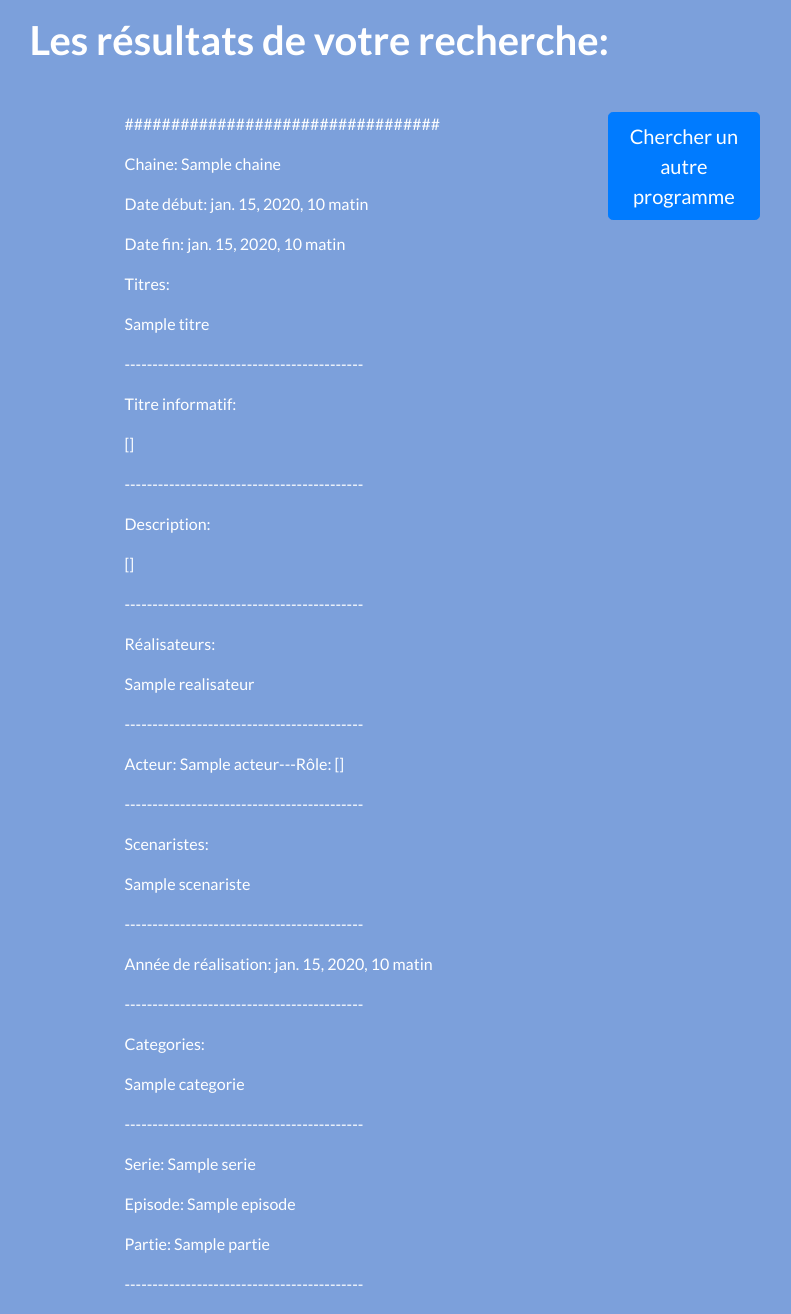
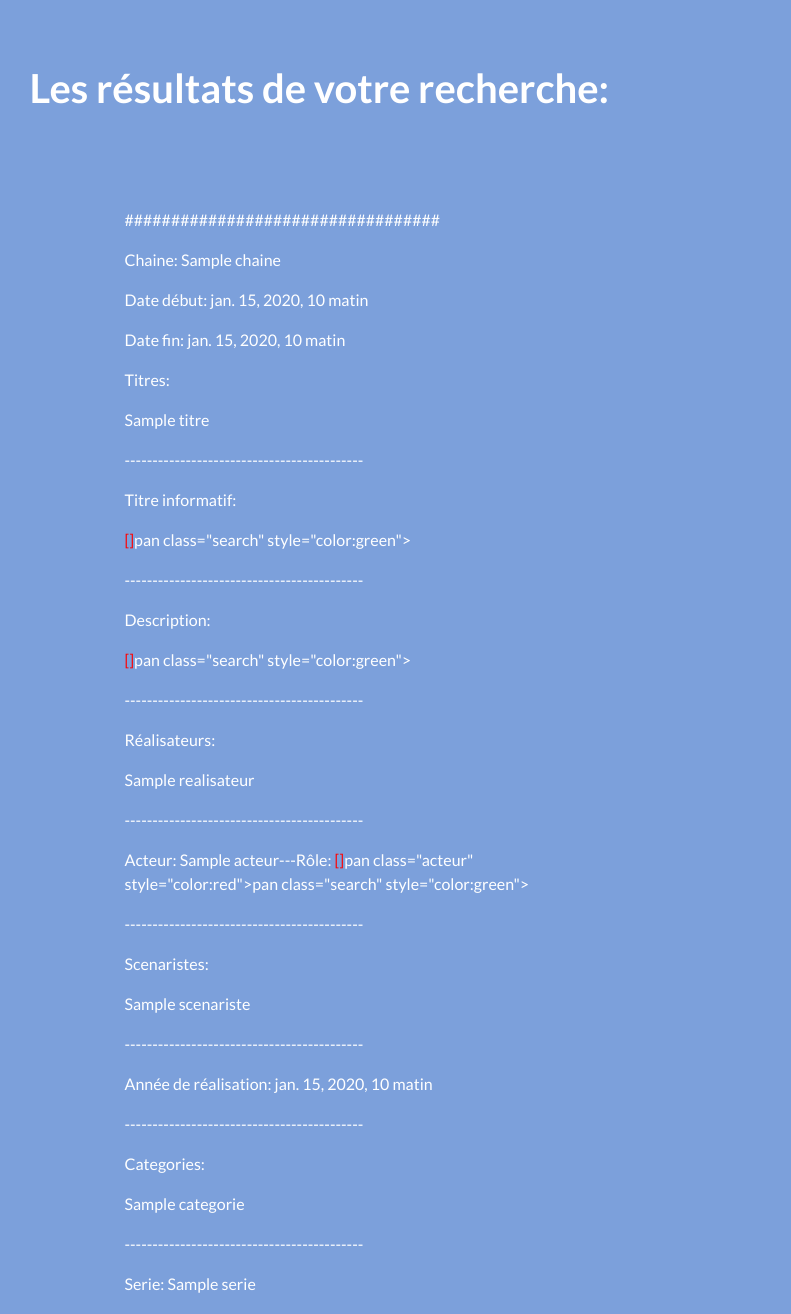
Before and after one commit to oliviernes/broadcast_alert, a Django app: template programmes/templates/programmes/results.html in a window 1280 px wide. Shown: the part 1295-2609 px from the top of the page, without its empty margins (198-989 px from the left). Run offline with Django 3.2, Linux system fonts and the light colour scheme; the template is opened without the code that fills it: most values are stand-ins (such as "Sample title", 1, 10 or a date in 2020); some libraries are stand-ins or nearby versions.

Commit message:
Add accent coloration in results.html #-V1

```diff
--- a/programmes/templates/programmes/results.html
+++ b/programmes/templates/programmes/results.html
@@ -153,7 +153,7 @@
     </table>
   </div>
 
-  <div class="col-xl-9 mx-auto">
+  <div class="col-xl-9 mx-auto my-5">
     <h1 class="mb-5">Les résultats de votre recherche:</h1>
   </div>
 
@@ -253,8 +253,8 @@
             <p>La recherche n'a donnée aucun résultat pour les 7 prochains jours</p>
           {% endif %}
         </div>
-        <div class="col-12 col-md-3">
-          <a class="btn btn-block btn-lg btn-primary" href="{% url 'welcome' %}">Chercher un autre programme</a>
+        <div class="col-lg-8 col-md-8 my-4">
+          <a class="btn btn-block btn-lg btn-primary" href="{% url 'welcome' %}">Effectuer une nouvelle recherche</a>
         </div>
       </div>
     </form>
@@ -269,42 +269,132 @@
   for(let i = 0; i < spans.length; i++)
   {
       let s = spans[i].innerHTML;
-      // console.log(spans['i'].textContent)
       console.log(spans[i])
-      s = s.replace(/{{ info_search.recherche }}/gi, '<span class="search" style="color:green"></span>');
-      if (spans[i].getAttribute('nom') == 'titre') {
-        s = s.replace(/{{ info_search.titre }}/gi, '<span class="titre" style="color:red"></span>');
+      console.log(s)
+      let string_no_accent_low_case = s.normalize("NFD").replace(/[\u0300-\u036f]/g, "").toLowerCase();
+      let rech = "{{ info_search.recherche }}";
+      let rech_nalc = rech.normalize("NFD").replace(/[\u0300-\u036f]/g, "").toLowerCase();
+      let titre = "{{ info_search.titre }}"
+      let titre_nalc = titre.normalize("NFD").replace(/[\u0300-\u036f]/g, "").toLowerCase();
+      let titre_inf = "{{ info_search.titre_informatif }}"
+      let titre_inf_nalc = titre_inf.normalize("NFD").replace(/[\u0300-\u036f]/g, "").toLowerCase();
+      let desc = "{{ info_search.description }}"
+      let desc_nalc = desc.normalize("NFD").replace(/[\u0300-\u036f]/g, "").toLowerCase();
+      let real = "{{ info_search.realisateur }}"
+      let real_nalc = real.normalize("NFD").replace(/[\u0300-\u036f]/g, "").toLowerCase();
+      let actor_role = "{{ info_search.acteur }}"
+      let actor_role_nalc = actor_role.normalize("NFD").replace(/[\u0300-\u036f]/g, "").toLowerCase();
+      let role = "{{ info_search.role }}"
+      let role_nalc = role.normalize("NFD").replace(/[\u0300-\u036f]/g, "").toLowerCase();
+      let actor = "{{ info_search.acteur }}"
+      let actor_nalc = actor.normalize("NFD").replace(/[\u0300-\u036f]/g, "").toLowerCase();
+      let scena = "{{ info_search.scenariste }}"
+      let scena_nalc = scena.normalize("NFD").replace(/[\u0300-\u036f]/g, "").toLowerCase();
+      let categ = "{{ info_search.categories }}"
+      let categ_nalc = categ.normalize("NFD").replace(/[\u0300-\u036f]/g, "").toLowerCase();
+      let pays = "{{ info_search.pays_realisation }}"
+      let pays_nalc = pays.normalize("NFD").replace(/[\u0300-\u036f]/g, "").toLowerCase();
+      let criti = "{{ info_search.critique }}"
+      let criti_nalc = criti.normalize("NFD").replace(/[\u0300-\u036f]/g, "").toLowerCase();
+
+      // let rech_placed = false
+      if (rech.length > 0) {
+        let position = string_no_accent_low_case.indexOf(rech_nalc);
+        let length = rech_nalc.length;
+        if (position !== -1) {
+          let position_end = position + length;
+          s = s.substring(0, position) + '<span class="search" style="color:green"></span>' + s.substring(position_end, s.length);
+          // rech_placed = true
         }
+      }
+      if (spans[i].getAttribute('nom') == 'titre' && rech_nalc != titre_nalc ) {
+        let position_titre = string_no_accent_low_case.indexOf(titre_nalc);
+        let length_titre = titre_nalc.length;
+        console.log(s)
+        if (position_titre !== -1) {
+          let position_titre_end = position_titre + length_titre;
+          s = s.substring(0, position_titre) + '<span class="titre" style="color:red"></span>' + s.substring(position_titre_end, s.length);
+        }
+      }
       if (spans[i].getAttribute('nom') == 'titre_informatif') {
-        s = s.replace(/{{ info_search.titre_informatif }}/gi, '<span class="titre_informatif" style="color:red"></span>');
+        let position_titre_inf = string_no_accent_low_case.indexOf(titre_inf_nalc);
+        let length_titre_inf = titre_inf_nalc.length;
+        if (position_titre_inf !== -1) {
+          let position_titre_inf_end = position_titre_inf + length_titre_inf;
+          s = s.substring(0, position_titre_inf) + '<span class="titre_informatif" style="color:red"></span>' + s.substring(position_titre_inf_end, s.length);
         }
+      }
       if (spans[i].getAttribute('nom') == 'description') {
-        s = s.replace(/{{ info_search.description }}/gi, '<span class="description" style="color:red"></span>');
+        let position_desc = string_no_accent_low_case.indexOf(desc_nalc);
+        let length_desc = desc_nalc.length;
+        if (position_desc !== -1) {
+          let position_desc_end = position_desc + length_desc;
+          s = s.substring(0, position_desc) + '<span class="description" style="color:red"></span>' + s.substring(position_desc_end, s.length);
+        }
         }
       if (spans[i].getAttribute('nom') == 'realisateur') {
-        s = s.replace(/{{ info_search.realisateur }}/gi, '<span class="realisateur" style="color:red"></span>');
+        let position_real = string_no_accent_low_case.indexOf(real_nalc);
+        let length_real = real_nalc.length;
+        if (position_real !== -1) {
+          let position_real_end = position_real + length_real;
+          s = s.substring(0, position_real) + '<span class="realisateur" style="color:red"></span>' + s.substring(position_real_end, s.length);
         }
+      }
       if (spans[i].getAttribute('nom') == 'acteur_role') {
-        s = s.replace(/{{ info_search.acteur }}/gi, '<span class="acteur" style="color:red"></span>');
-        s = s.replace(/{{ info_search.role }}/gi, '<span class="role" style="color:red"></span>');
+        let position_actor_role = string_no_accent_low_case.indexOf(actor_role_nalc);
+        let length_actor_role = actor_role_nalc.length;
+        if (position_actor_role !== -1) {
+          let position_actor_role_end = position_actor_role + length_actor_role;
+          s = s.substring(0, position_actor_role) + '<span class="acteur" style="color:red"></span>' + s.substring(position_actor_role_end, s.length);
         }
+        let position_role = string_no_accent_low_case.indexOf(role_nalc);
+        let length_role = role_nalc.length;
+        if (position_role !== -1) {
+          let position_role_end = position_role + length_role;
+          s = s.substring(0, position_role) + '<span class="role" style="color:red"></span>' + s.substring(position_role_end, s.length);
+        }
+      }
       if (spans[i].getAttribute('nom') == 'acteur') {
-        s = s.replace(/{{ info_search.acteur }}/gi, '<span class="acteur" style="color:red"></span>');
+        let position_actor = string_no_accent_low_case.indexOf(actor_nalc);
+        let length_actor = actor_nalc.length;
+        if (position_actor !== -1) {
+          let position_actor_end = position_actor + length_actor;
+          s = s.substring(0, position_actor) + '<span class="acteur" style="color:red"></span>' + s.substring(position_actor_end, s.length);
         }
+      }
       if (spans[i].getAttribute('nom') == 'scenariste') {
-        s = s.replace(/{{ info_search.scenariste }}/gi, '<span class="scenariste" style="color:red"></span>');
+        let position_scena = string_no_accent_low_case.indexOf(scena_nalc);
+        let length_scena = scena_nalc.length;
+        if (position_scena !== -1) {
+          let position_scena_end = position_scena + length_scena;
+          s = s.substring(0, position_scena) + '<span class="scenariste" style="color:red"></span>' + s.substring(position_scena_end, s.length);
         }
+      }
       if (spans[i].getAttribute('nom') == 'categorie') {
-        s = s.replace(/{{ info_search.categories }}/gi, '<span class="categorie" style="color:red"></span>');
+        let position_categ = string_no_accent_low_case.indexOf(categ_nalc);
+        let length_categ = categ_nalc.length;
+        if (position_categ !== -1) {
+          let position_categ_end = position_categ + length_categ;
+          s = s.substring(0, position_categ) + '<span class="categorie" style="color:red"></span>' + s.substring(position_categ_end, s.length);
         }
+      }
       if (spans[i].getAttribute('nom') == 'pays') {
-        s = s.replace(/{{ info_search.pays_realisation }}/gi, '<span class="pays" style="color:red"></span>');
+        let position_pays = string_no_accent_low_case.indexOf(pays_nalc);
+        let length_pays = pays_nalc.length;
+        if (position_pays !== -1) {
+          let position_pays_end = position_pays + length_pays;
+          s = s.substring(0, position_pays) + '<span class="pays" style="color:red"></span>' + s.substring(position_pays_end, s.length);
         }
+      }
       if (spans[i].getAttribute('nom') == 'critique') {
-        s = s.replace(/{{ info_search.critique }}/gi, '<span class="critique" style="color:red"></span>');
+        let position_criti = string_no_accent_low_case.indexOf(criti_nalc);
+        let length_criti = criti_nalc.length;
+        if (position_criti !== -1) {
+          let position_criti_end = position_criti + length_criti;
+          s = s.substring(0, position_criti) + '<span class="critique" style="color:red"></span>' + s.substring(position_criti_end, s.length);
         }
-
-
+      }
+      console.log(s)
       spans[i].innerHTML = s;
   }
 
```
